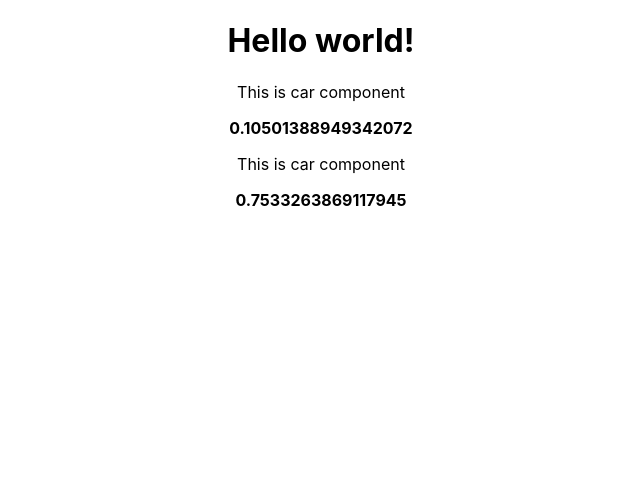
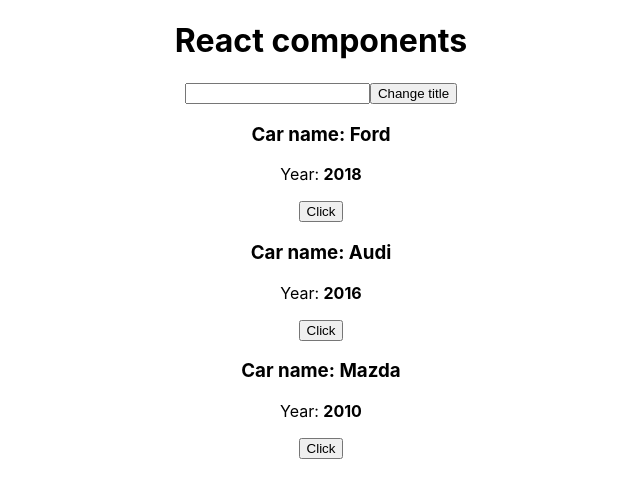
Before and after one commit to Manux21/first-react-project, a React (Create React App) app: page / in a window 1280 px wide. Shown: the top 498 px of the page, without its empty margins (319-959 px from the left). Built offline with nearby package versions, Linux system fonts and the light colour scheme; the HTML template or start-up script is replaced by a standard one.

Commit message:
Added dynamic React components

```diff
--- a/src/App.js
+++ b/src/App.js
@@ -3,16 +3,62 @@
 import Car from './Car/Car.js'
 
 class App extends Component {
+
+    state = {
+        cars: [
+            {name: 'Ford', year: '2018'},
+            {name: 'Audi', year: '2016'},
+            {name: 'Mazda', year: '2010'},
+        ],
+
+        pageTitle: 'React components'
+    }
+
+    changeTitleHandler = (newTitle) => {
+        this.setState({
+            pageTitle: newTitle
+        })
+    }
+
+    handleInput = (event) => {
+        this.setState({
+            pageTitle: event.target.value
+        })
+    }
+
+
     render() {
+        console.log('render')
         const divStyle = {
             textAlign: 'center'
         }
 
+        const cars = this.state.cars
+
         return (
             <div style={divStyle}>
-                <h1>Hello world!</h1>
-                <Car />
-                <Car />
+                <h1>{this.state.pageTitle}</h1>
+
+                <input type="text" onChange={this.handleInput}/>
+
+                <button
+                    onClick={this.changeTitleHandler.bind(this, 'Changed')}>
+                    Change title</button>
+
+                <Car
+                    name={cars[0].name}
+                    year={cars[0].year}
+                    onChangeTitle = {this.changeTitleHandler.bind(this, cars[0].name)}
+                />
+                <Car
+                    name={cars[1].name}
+                    year={cars[1].year}
+                    onChangeTitle={() => this.changeTitleHandler(cars[1].name)}
+                />
+                <Car
+                    name={cars[2].name}
+                    year={cars[2].year}
+                    onChangeTitle={() => this.changeTitleHandler(cars[2].name)}/>
             </div>
         );
 
--- a/src/Car/Car.js
+++ b/src/Car/Car.js
@@ -28,9 +28,26 @@
 //     </div>
 // )
 
-export default () => (
+// export default () => (
+//     <div>
+//         <h3>This is car component</h3>
+//         <p>Number: <strong>{Math.round(Math.random() * 100)}</strong></p>
+//     </div>
+// )
+
+// export default props => ( //можно не писать круглые скобочки у пропс если у нас всего лишь один параметр
+//     <div>
+//         <h3>Car name: {props.name}</h3>
+//         <p>Year: <strong>{props.year}</strong></p>
+//         {props.children}
+//     </div>
+// )
+
+
+export default props => ( //можно не писать круглые скобочки у пропс если у нас всего лишь один параметр
     <div>
-        <p>This is car component</p>
-        <p><strong>{Math.random()}</strong></p>
+        <h3>Car name: {props.name}</h3>
+        <p>Year: <strong>{props.year}</strong></p>
+        <button onClick={props.onChangeTitle}>Click</button>
     </div>
 )
```
